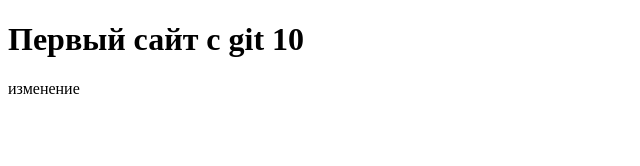
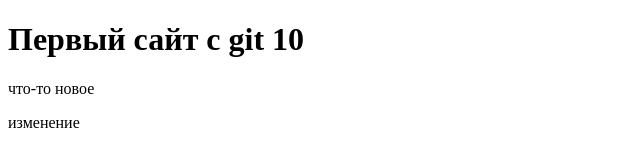
Before and after one commit to sergeystarodub/portfolio-site, a plain HTML site: page index.html in a window 1280 px wide. Shown: the whole page, without its empty margins (0-640 px from the left). Drawn offline with Linux system fonts and the light colour scheme.

Commit message:
added a paragraph with the text

```diff
--- a/index.html
+++ b/index.html
@@ -10,6 +10,8 @@
 
     <nav class="nav"><a href=""></a><a href=""></a><a href=""></a></nav>
 
+    <p>что-то новое</p>
+
     <footer>изменение</footer>
 </body>
 </html>
```
